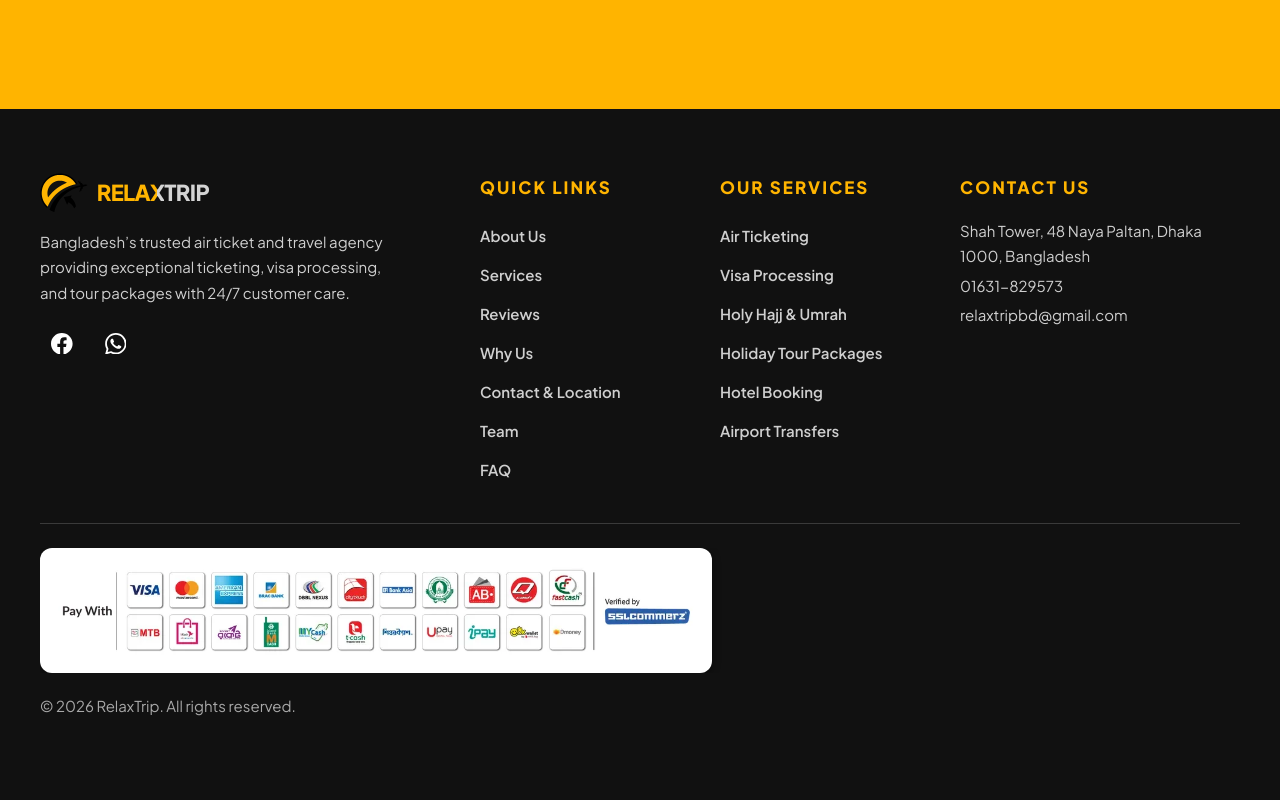
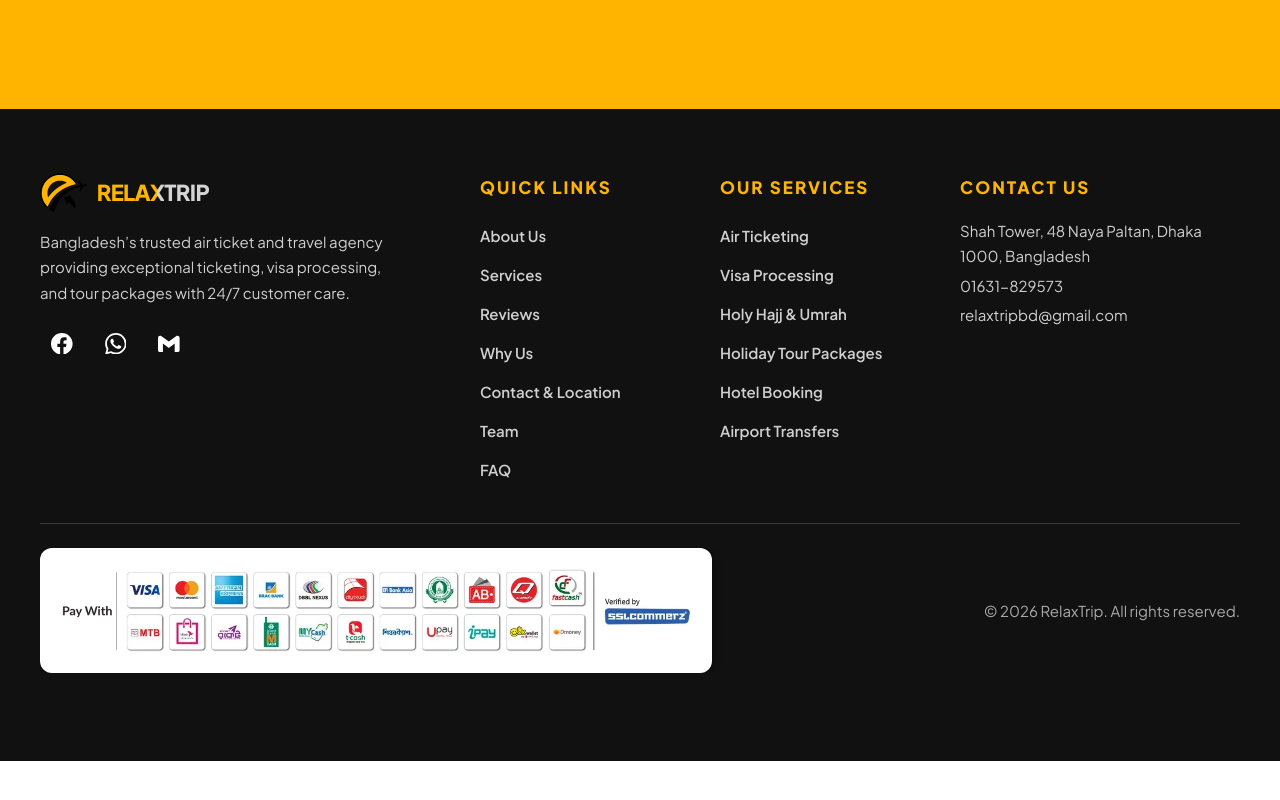
Before and after one commit to MuntasirTonmoy/relaxtrip, a plain HTML site: page public/index.html in a window 1280 px wide. Shown: the part 7116-7916 px from the top of the page. After the commit the page ends 7877 px from the top, so only its background shows below. Drawn offline with Linux system fonts and the light colour scheme.

Commit message:
Footer paybar: copyright right on desktop, below on tablet/mobile; Gmail social link
Co-authored-by: MuntasirTonmoy <MuntasirTonmoy@users.noreply.github.com>

```diff
--- a/public/css/12-airlines-payments-support.css
+++ b/public/css/12-airlines-payments-support.css
@@ -33,11 +33,15 @@
 @media(prefers-reduced-motion:reduce){.marquee{-webkit-mask-image:none;mask-image:none}.marquee-track{width:auto;flex-wrap:wrap;justify-content:center;transform:none}.airline{margin:.35rem}.airline[aria-hidden=true]{display:none}}
 
 /* FOOTER BOTTOM STRIP (like a classic travel-agency footer): SSLCommerz banner on the left,
-   copyright line on the right; the two stack on small screens. */
-.paybar{display:flex;flex-wrap:wrap;align-items:center;justify-content:space-between;gap:1.25rem 2rem;margin-top:2.25rem;padding-top:1.5rem;border-top:1px solid #3a3a3a}
+   copyright line on the right on laptops+; on tablets/phones the copyright sits BELOW the banner. */
+.paybar{display:flex;flex-direction:column;align-items:flex-start;gap:1rem;margin-top:2.25rem;padding-top:1.5rem;border-top:1px solid #3a3a3a}
 /* The banner can scroll sideways on phones like a film strip (reference: akijair.com footer). */
 .paybar-logo{max-width:100%;overflow-x:auto}
 .paybar-copy{margin:0;font-size:1.0625rem;color:#a8a8a8}
+@media(min-width:1024px){
+  .paybar{flex-direction:row;align-items:center;justify-content:space-between;gap:2rem}
+  .paybar-copy{white-space:nowrap;text-align:right}
+}
 /* The single SSLCommerz banner ("Pay With" + methods + "Verified by") - the only payment element. */
 .pay-banner{display:block;width:min(100%,42rem);height:auto;background:#fff;border-radius:.75rem;padding:.6rem;box-shadow:0 2px 8px rgba(0,0,0,.45)}
 /* ".foot .socials" (2 classes) so it beats the general ".foot ul" grid rule from section 6
@@ -49,7 +53,7 @@
 .socials a:hover{border-color:var(--color-brand-gold)}
 .socials svg{width:1.35rem;height:1.35rem}
 @media(max-width:767px){.foot .socials{gap:.5rem;justify-content:flex-start}}
-/* Phones: the banner takes the full row (and stacks under/over the copyright line via flex-wrap). */
+/* Phones: the banner takes the full row; the copyright line stays below it. */
 @media(max-width:575px){
   .paybar-logo{width:100%}
   .paybar-copy{text-align:left}
--- a/public/js/01-icons.js
+++ b/public/js/01-icons.js
@@ -40,7 +40,8 @@ export const ICON_PATHS={
  youtube:'<path d="M23.498 6.186a3.016 3.016 0 0 0-2.122-2.136C19.505 3.545 12 3.545 12 3.545s-7.505 0-9.377.505A3.017 3.017 0 0 0 .502 6.186C0 8.07 0 12 0 12s0 3.93.502 5.814a3.016 3.016 0 0 0 2.122 2.136c1.871.505 9.376.505 9.376.505s7.505 0 9.377-.505a3.015 3.015 0 0 0 2.122-2.136C24 15.93 24 12 24 12s0-3.93-.502-5.814zM9.545 15.568V8.432L15.818 12l-6.273 3.568z" fill="currentColor" stroke="none"/>',
  tiktok:'<path d="M12.525.02c1.31-.02 2.61-.01 3.91-.02.08 1.53.63 3.09 1.75 4.17 1.12 1.11 2.7 1.62 4.24 1.79v4.03c-1.44-.05-2.89-.35-4.2-.97-.57-.26-1.1-.59-1.62-.93-.01 2.92.01 5.84-.02 8.75-.08 1.4-.54 2.79-1.35 3.94-1.31 1.92-3.58 3.17-5.91 3.21-1.43.08-2.86-.31-4.08-1.03-2.02-1.19-3.44-3.37-3.65-5.71-.02-.5-.03-1-.01-1.49.18-1.9 1.12-3.72 2.58-4.96 1.66-1.44 3.98-2.13 6.15-1.72.02 1.48-.04 2.96-.04 4.44-.99-.32-2.15-.23-3.02.37-.63.41-1.11 1.04-1.36 1.75-.21.51-.15 1.07-.14 1.61.24 1.64 1.82 3.02 3.5 2.87 1.12-.01 2.19-.66 2.77-1.61.19-.33.4-.67.41-1.06.1-1.79.06-3.57.07-5.36.01-4.03-.01-8.05.02-12.07z" fill="currentColor" stroke="none"/>',
  linkedin:'<path d="M20.447 20.452h-3.554v-5.569c0-1.328-.027-3.037-1.852-3.037-1.853 0-2.136 1.445-2.136 2.939v5.667H9.351V9h3.414v1.561h.046c.477-.9 1.637-1.85 3.37-1.85 3.601 0 4.267 2.37 4.267 5.455v6.286zM5.337 7.433c-1.144 0-2.063-.926-2.063-2.065 0-1.138.92-2.063 2.063-2.063 1.14 0 2.064.925 2.064 2.063 0 1.139-.925 2.065-2.064 2.065zm1.782 13.019H3.555V9h3.564v11.452zM22.225 0H1.771C.792 0 0 .774 0 1.729v20.542C0 23.227.792 24 1.771 24h20.451C23.2 24 24 23.227 24 22.271V1.729C24 .774 23.2 0 22.222 0h.003z" fill="currentColor" stroke="none"/>',
- whatsapp:'<path d="M17.472 14.382c-.297-.149-1.758-.867-2.03-.967-.273-.099-.471-.148-.67.15-.197.297-.767.966-.94 1.164-.173.199-.347.223-.644.075-.297-.15-1.255-.463-2.39-1.475-.883-.788-1.48-1.761-1.653-2.059-.173-.297-.018-.458.13-.606.134-.133.298-.347.446-.52.149-.174.198-.298.298-.497.099-.198.05-.371-.025-.52-.075-.149-.669-1.612-.916-2.207-.242-.579-.487-.5-.669-.51-.173-.008-.371-.01-.57-.01-.198 0-.52.074-.792.372-.272.297-1.04 1.016-1.04 2.479 0 1.462 1.065 2.875 1.213 3.074.149.198 2.096 3.2 5.077 4.487.709.306 1.262.489 1.694.625.712.227 1.36.195 1.871.118.571-.085 1.758-.719 2.006-1.413.248-.694.248-1.289.173-1.413-.074-.124-.272-.198-.57-.347m-5.421 7.403h-.004a9.87 9.87 0 0 1-5.031-1.378l-.361-.214-3.741.982.998-3.648-.235-.374a9.86 9.86 0 0 1-1.51-5.26c.001-5.45 4.436-9.884 9.888-9.884 2.64 0 5.122 1.03 6.988 2.898a9.825 9.825 0 0 1 2.893 6.994c-.003 5.45-4.437 9.884-9.885 9.884m8.413-18.297A11.815 11.815 0 0 0 12.05 0C5.495 0 .16 5.335.157 11.892c0 2.096.547 4.142 1.588 5.945L.057 24l6.305-1.654a11.882 11.882 0 0 0 5.683 1.448h.005c6.554 0 11.89-5.335 11.893-11.893a11.821 11.821 0 0 0-3.48-8.413Z" fill="currentColor" stroke="none"/>'};
+ whatsapp:'<path d="M17.472 14.382c-.297-.149-1.758-.867-2.03-.967-.273-.099-.471-.148-.67.15-.197.297-.767.966-.94 1.164-.173.199-.347.223-.644.075-.297-.15-1.255-.463-2.39-1.475-.883-.788-1.48-1.761-1.653-2.059-.173-.297-.018-.458.13-.606.134-.133.298-.347.446-.52.149-.174.198-.298.298-.497.099-.198.05-.371-.025-.52-.075-.149-.669-1.612-.916-2.207-.242-.579-.487-.5-.669-.51-.173-.008-.371-.01-.57-.01-.198 0-.52.074-.792.372-.272.297-1.04 1.016-1.04 2.479 0 1.462 1.065 2.875 1.213 3.074.149.198 2.096 3.2 5.077 4.487.709.306 1.262.489 1.694.625.712.227 1.36.195 1.871.118.571-.085 1.758-.719 2.006-1.413.248-.694.248-1.289.173-1.413-.074-.124-.272-.198-.57-.347m-5.421 7.403h-.004a9.87 9.87 0 0 1-5.031-1.378l-.361-.214-3.741.982.998-3.648-.235-.374a9.86 9.86 0 0 1-1.51-5.26c.001-5.45 4.436-9.884 9.888-9.884 2.64 0 5.122 1.03 6.988 2.898a9.825 9.825 0 0 1 2.893 6.994c-.003 5.45-4.437 9.884-9.885 9.884m8.413-18.297A11.815 11.815 0 0 0 12.05 0C5.495 0 .16 5.335.157 11.892c0 2.096.547 4.142 1.588 5.945L.057 24l6.305-1.654a11.882 11.882 0 0 0 5.683 1.448h.005c6.554 0 11.89-5.335 11.893-11.893a11.821 11.821 0 0 0-3.48-8.413Z" fill="currentColor" stroke="none"/>',
+gmail:'<path d="M24 5.457v13.909c0 .904-.732 1.636-1.636 1.636h-3.819V11.73L12 16.64l-6.545-4.91v9.273H1.636A1.636 1.636 0 0 1 0 19.366V5.457c0-2.023 2.309-3.178 3.927-1.964L5.455 4.64 12 9.548l6.545-4.91 1.528-1.145C21.69 2.28 24 3.434 24 5.457z" fill="currentColor" stroke="none"/>'};
 
 /* ---- Logo pieces. #rt-mark is the <symbol> placed at the top of <body> ---- */
 export const LOGO_MARK_HTML = '<svg aria-hidden="true"><use href="#rt-mark" width="100%" height="100%"/></svg>';
--- a/public/js/data/support.js
+++ b/public/js/data/support.js
@@ -15,4 +15,5 @@ export const SUPPORT_CHANNELS = [
 export const SOCIAL_LINKS = [
   { icon: "facebook", label: { en: "Facebook", bn: "ফেসবুক" }, url: "https://www.facebook.com/relaxtripbangladesh/" },
   { icon: "whatsapp", label: { en: "WhatsApp Channel", bn: "হোয়াটসঅ্যাপ চ্যানেল" }, url: "https://whatsapp.com/channel/0029VbCiIHWFCCoP2afjbb1g" },
+  { type: "email", icon: "gmail", label: { en: "Gmail", bn: "জিমেইল" } },
 ];
```
